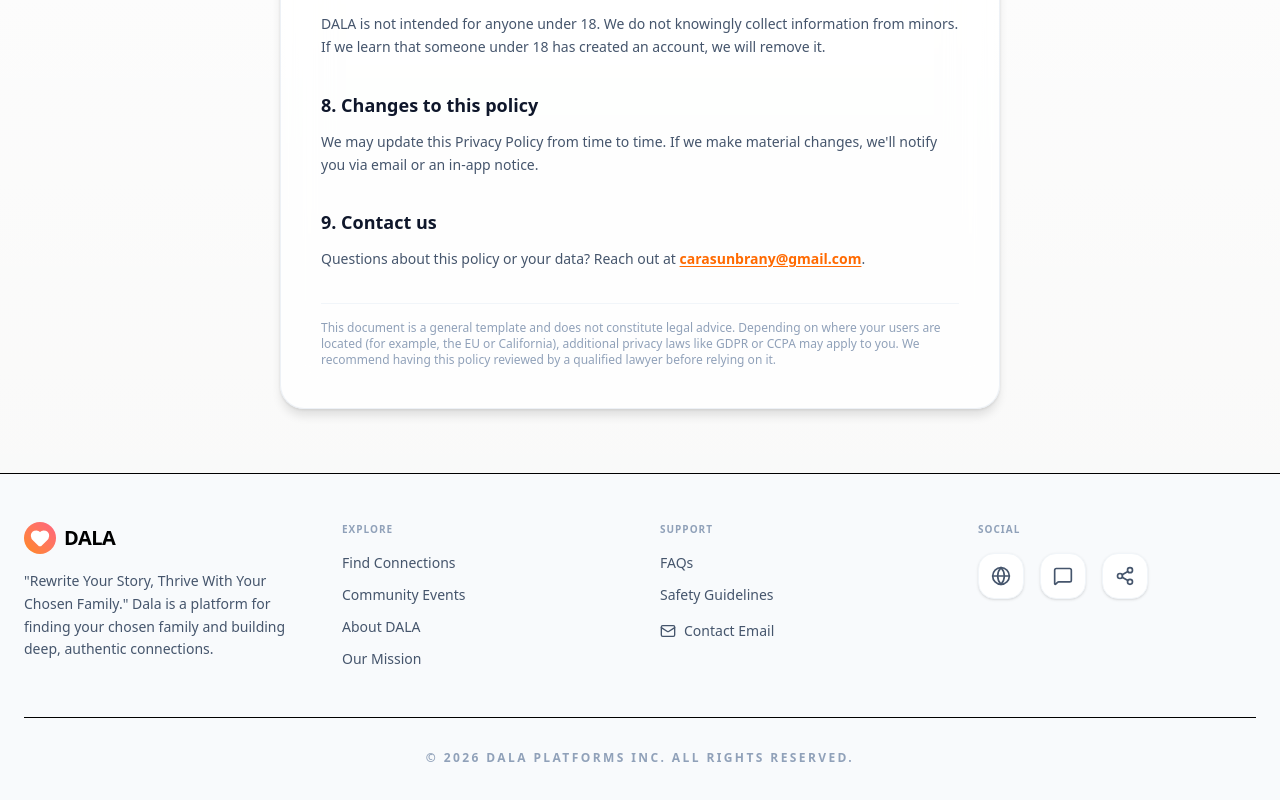
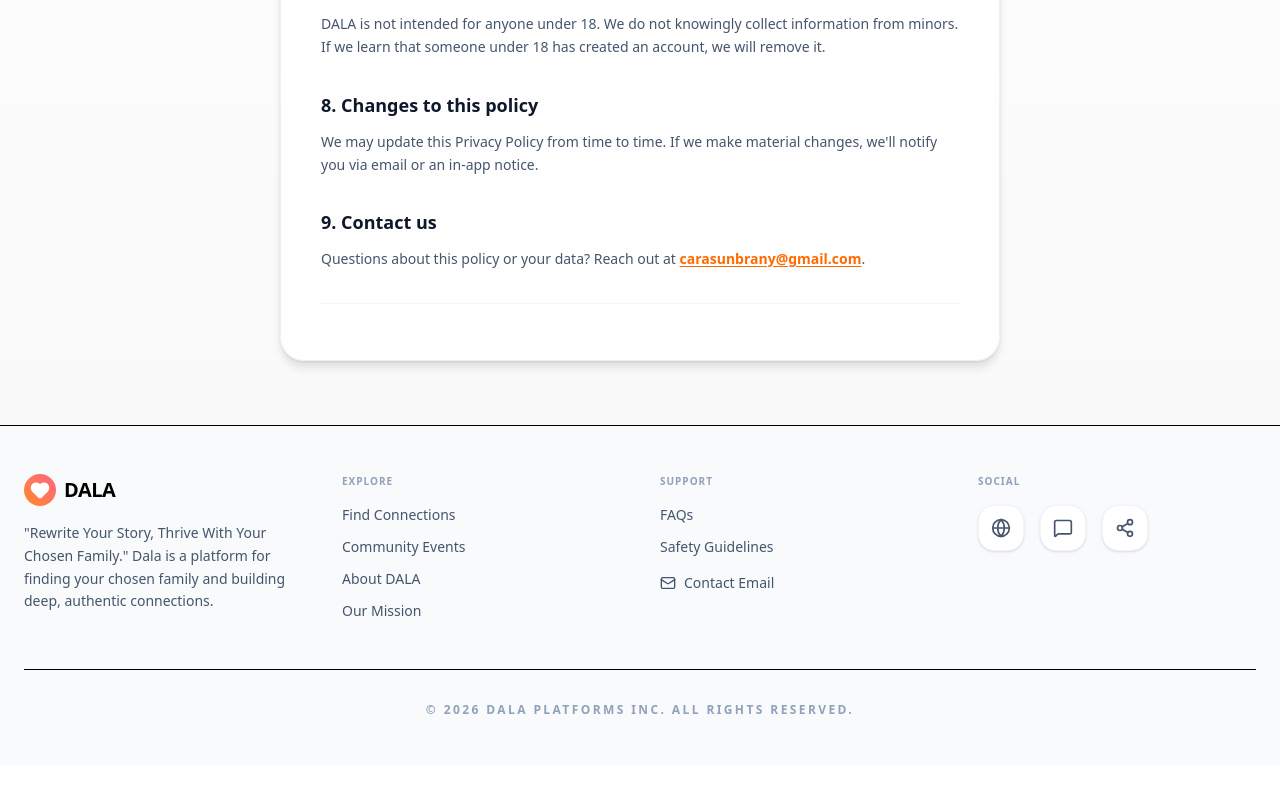
Before and after one commit to elijamyk18-gif/DALA, a React (Vite) app: page /privacy in a window 1280 px wide. Shown: the part 1697-2497 px from the top of the page. After the commit the page ends 2463 px from the top, so only its background shows below. Built offline with nearby package versions, Linux system fonts and the light colour scheme.

Commit message:
Remove legal advice disclaimer from Privacy page
Removed legal disclaimer about privacy policy review.

```diff
--- a/src/pages/Privacy.tsx
+++ b/src/pages/Privacy.tsx
@@ -95,10 +95,7 @@ export function Privacy() {
       </Section>
 
       <p className="text-xs text-slate-400 pt-4 border-t border-slate-100">
-        This document is a general template and does not constitute legal advice. Depending on
-        where your users are located (for example, the EU or California), additional privacy
-        laws like GDPR or CCPA may apply to you. We recommend having this policy reviewed by a
-        qualified lawyer before relying on it.
+
       </p>
     </LegalPageLayout>
   );
```
